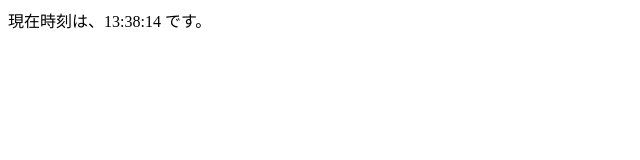
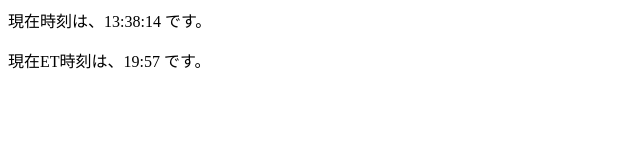
Before and after one commit to YaCpotato/ff-time-table, a plain HTML site: page docs/index.html in a window 1280 px wide. Shown: the whole page, without its empty margins (0-640 px from the left). Drawn offline with Linux system fonts and the light colour scheme.

Commit message:
index追加

```diff
--- a/docs/index.html
+++ b/docs/index.html
@@ -5,6 +5,7 @@
     <body>
         <div>
             <p id="RealtimeClockArea2"></p>
+            <p id="ETClockArea2"></p>
         </div>
         <script>
             function set2fig(num) {
@@ -22,7 +23,30 @@
                 var msg = "現在時刻は、" + nowHour + ":" + nowMin + ":" + nowSec + " です。";
                 document.getElementById("RealtimeClockArea2").innerHTML = msg;
             }
-            setInterval('showClock2()',1000);
+            function showETClock() {
+                var date = new Date();
+                var a = date.getTime();
+                var ut = Math.floor(a/1000);
+
+                //エオルゼア時間1/1/1 00:00:00から経過した秒数を求める
+                et_seconds = ut * 60.0 / 175.0
+                //エオルゼア時間1/1/1 00:00:00から経過した時間を求める
+                et_hours = ut / 175.0
+                //エオルゼア時間1/1/1 00:00:00から経過した日数を求める
+                et_days = et_hours / 24.0
+                //エオルゼア時間1/1/1 00:00:00から経過した月数を求める
+                et_months = et_days / 32.0
+                //エオルゼア時間の時刻を計算する
+                et_hour = et_hours % 24.0
+                et_minute = et_seconds % 60.0
+
+                //print("%4d-%02d-%02d %02d:%02d" % (int, int(), int(), int(et_hour), int(et_minute)))
+
+                var msg = "現在ET時刻は、" + set2fig(parseInt(et_hour)) + ":" + set2fig(parseInt(et_minute)) + " です。";
+                document.getElementById("ETClockArea2").innerHTML = msg;
+            }
+            setInterval('showClock2()', 1000);
+            setInterval('showETClock()', 1000)
         </script>
     </body>
 </html>
```
